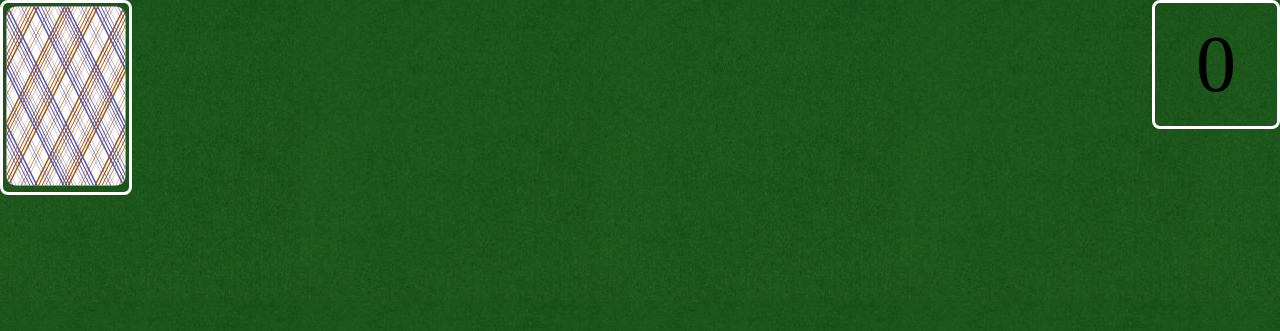
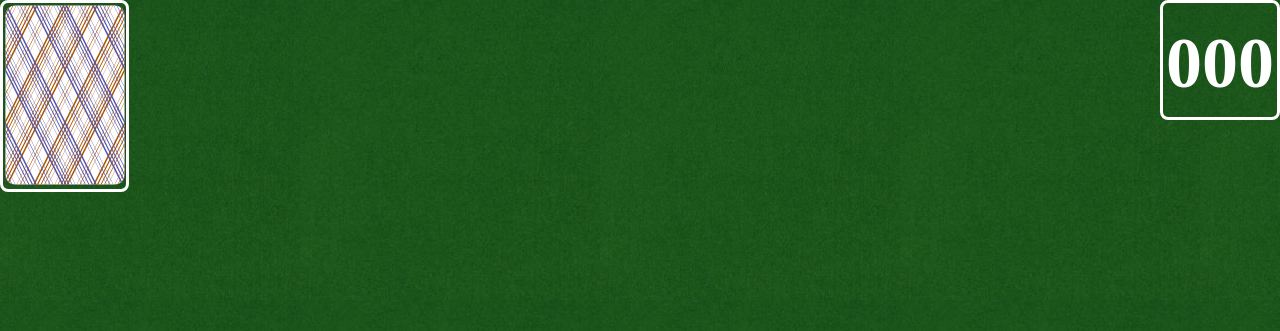
Before and after one commit to thedrint/pyramide, a website built with webpack: page public/index.html in a window 1280 px wide. Shown: the top 331 px of the page. Built offline with nearby package versions, Linux system fonts and the light colour scheme; files whose address does not match are found by name.

Commit message:
Improve layout

```diff
--- a/public/main.css
+++ b/public/main.css
@@ -1 +1 @@
-body,html{margin:0;padding:0}:root{--cardWidth:15vh}.game{width:100vw;min-height:100vh;overflow:hidden;box-sizing:border-box;background:url(assets/img/tables/green-table.jpg)}.field{height:100vh}.buttons{position:absolute;top:8rem;right:0;width:8rem;display:flex;flex-direction:column;justify-content:center;align-items:center;text-align:center}.button{display:block;margin:.5rem 0;box-sizing:border-box;cursor:pointer;height:10vh;width:10vh;background-size:contain}.button.newgame{background:url(assets/img/start-game.svg) 50%}.button.restartgame{background:url(assets/img/restart-game.svg) 50%}.dealer{position:absolute;top:0;left:0}.dealer-deck,.dealer-slot{z-index:0;display:inline-block;min-width:var(--cardWidth);border:3px solid transparent}.dealer-deck{border:3px solid #fff;border-radius:.5rem}.scoreboard{position:absolute;right:0;top:0}.scoreboard-text{position:relative;width:8rem;text-align:center;border:3px solid #fff;border-radius:.5rem;font-size:5rem;padding:1rem;color:#000;box-sizing:border-box}.cardrow{position:absolute}.cardrow:after{content:"";display:table;clear:both}.card{position:absolute;display:inline-block;margin:0;padding:.2rem;line-height:100%;border-radius:.5rem;background:transparent;outline:transparent}.dealer .card{position:relative}.card.img img{width:var(--cardWidth)}.card:hover{background:#ff0}.dealer .card:hover{background:transparent}.suit-d,.suit-h{color:red}.suit-c,.suit-s{color:#000}
+body,html{margin:0;padding:0}:root{--cardWidth:15vmin}.game{width:100vw;min-height:100vh;overflow:hidden;box-sizing:border-box;background:url(assets/img/tables/green-table.jpg)}.field{height:100vh}.buttons{position:absolute;top:8rem;right:0;width:8rem;display:flex;flex-direction:column;justify-content:center;align-items:center;text-align:center}.button{display:block;margin:.5rem 0;box-sizing:border-box;cursor:pointer;height:10vh;width:10vh;background-size:contain}.button.newgame{background:url(assets/img/start-game.svg) 50%}.button.restartgame{background:url(assets/img/restart-game.svg) 50%}.dealer{position:absolute;top:0;left:0}.dealer-deck,.dealer-slot{z-index:0;display:inline-block;min-width:var(--cardWidth);border:3px solid transparent}.dealer-deck{border:3px solid #fff;border-radius:.5rem}.scoreboard{position:absolute;right:0;top:0}.scoreboard-text{position:relative;width:8rem;text-align:center;border:3px solid #fff;border-radius:.5rem;font-size:5rem;padding:1rem;color:#000;box-sizing:border-box}.cardrow{position:absolute}.cardrow:after{content:"";display:table;clear:both}.card{position:absolute;display:inline-block;margin:0;padding:.2rem;line-height:100%;border-radius:.5rem;background:transparent;outline:transparent}.dealer .card{position:relative}.card.img img{width:var(--cardWidth)}.card:hover{background:#ff0}.dealer .card:hover{background:transparent}.suit-d,.suit-h{color:red}.suit-c,.suit-s{color:#000}
--- a/src/assets/css/index.css
+++ b/src/assets/css/index.css
@@ -5,7 +5,7 @@ html, body {
 
 :root {
     /* 100vh / 4 - card target height, *0.66 - card width/height relation */
-    --cardWidth: calc(100vh / 4 * 0.60);
+    --cardWidth: calc(100vmin / 4 * 0.60);
 }
 
 .game {
@@ -22,9 +22,9 @@ html, body {
 
 .buttons {
     position:absolute;
-    top:8rem;
+    top: calc( var(--cardWidth) + 2vmin );
     right:0;
-    width:8rem;
+    min-width: var(--cardWidth);
     display: flex;
     flex-direction: column;
     justify-content: center;
@@ -34,11 +34,11 @@ html, body {
 
 .button {
     display: block;
-    margin:0.5rem 0;
+    margin:1vmin 0;
     box-sizing: border-box;
     cursor: pointer;
-    height:10vh;
-    width:10vh;
+    height:10vmin;
+    width:10vmin;
     background-size: contain;
 }
 .button.newgame {
@@ -64,25 +64,31 @@ html, body {
 
 .dealer-deck {
     border: 3px solid white;
-    border-radius: 0.5rem;
+    border-radius: 1vmin;
 }
 
 .scoreboard {
     position:absolute;
+    width: var(--cardWidth);
+    height: var(--cardWidth);
+    flex-direction: column;
+    justify-content: center;
+    align-items: center;
     right:0;
     top:0;
+    box-sizing: border-box;
+    border: 3px white solid;
+    border-radius: 1vmin;
 }
 
 .scoreboard-text {
-    position:relative;
-    width:8rem;
+    display:block;
     text-align: center;
-    border: 3px white solid;
-    border-radius: 0.5rem;
-    font-size:5rem;
-    padding:1rem;
-    color:black;
-    box-sizing: border-box;
+    color:white;
+    font-size: calc(var(--cardWidth) * 0.6);
+    line-height: var(--cardWidth);
+    font-weight: bold;
+    vertical-align: middle;
 }
 
 .cardrow {
@@ -100,10 +106,10 @@ html, body {
     /*position: relative;*/
     display: inline-block;
     margin: 0;
-    padding: 0.2rem;
+    padding: 0.2vmin;
     /*font-size: 800%;*/
     line-height: 100%;
-    border-radius: 0.5rem;
+    border-radius: 1vmin;
     background: transparent;
     outline: transparent;
 }
--- a/src/assets/js/GuiJquery.js
+++ b/src/assets/js/GuiJquery.js
@@ -205,6 +205,6 @@ export default class GuiJquery {
 
 	changeScoreboard (newScores) {
 		let $scoreboard = $(this.q.scoreboardText);
-		$scoreboard.text(newScores);
+		$scoreboard.text(newScores.toString().padStart(3, '0'));
 	}
 }
--- a/src/assets/js/Pyramide.js
+++ b/src/assets/js/Pyramide.js
@@ -117,6 +117,25 @@ export default class Pyramide {
 		this.drop.push({card: card, from: from});
 		this.scores += card.score;
 		this.gui.changeScoreboard(this.scores);
+
+		// Check game win
+		if( this.isFieldDeckEmpty() ) {
+			alert(`You win a game with ${this.scores} scores!`);
+			//TODO: Win animation and popup
+			//TODO: User can choose next action from popup: New game, restart game, show leaderboard and etc.
+		}
+	}
+
+	isFieldDeckEmpty () {
+		let emptyCardCnt = 0;
+		for (let row = 0; row < this.field.length; row++) {
+			for (let card of this.field[row]) {
+				if (card === undefined)
+					emptyCardCnt++;
+			}
+		}
+
+		return ( emptyCardCnt === 28 );
 	}
 
 	fitCard (card, from) {
```
